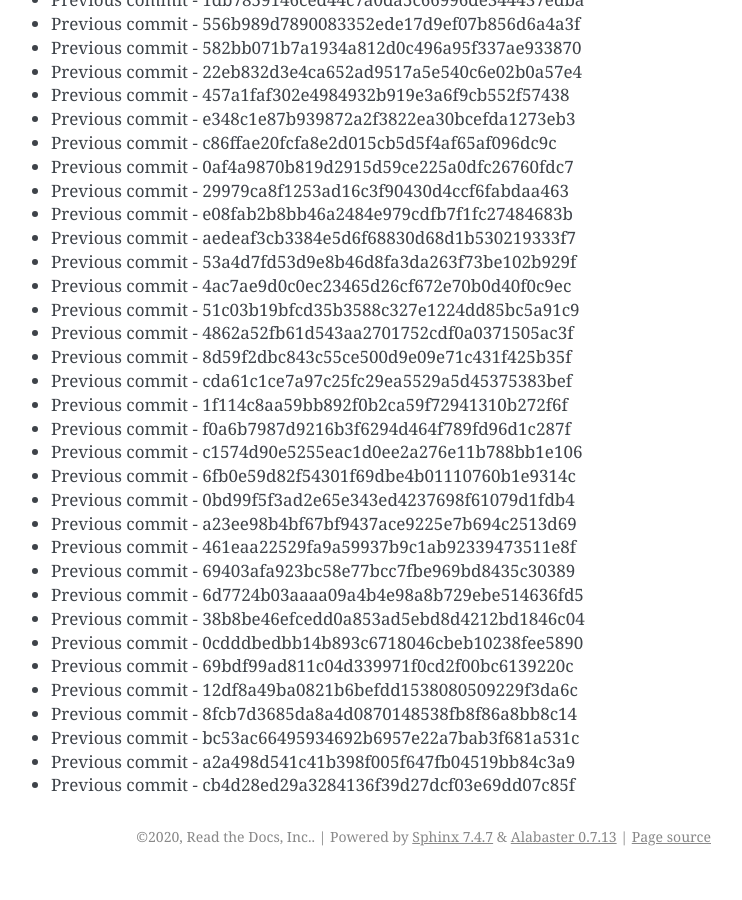
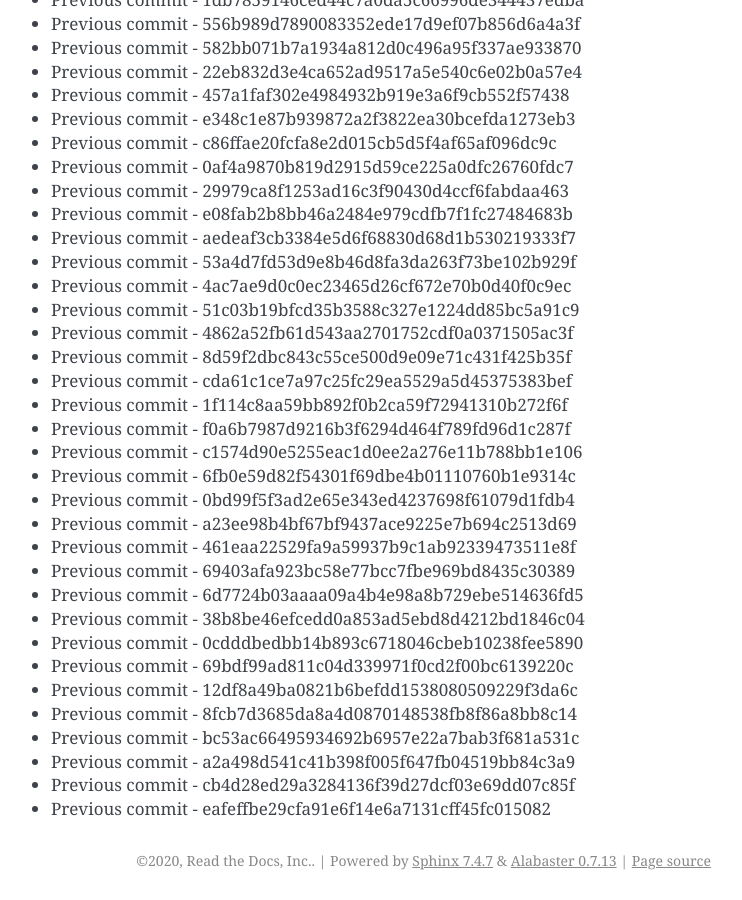
Before and after one commit to readthedocs/rtd-git-stresstest, a Sphinx documentation site: the page built from docs/updates.rst, in a window 1280 px wide and 900 px high, scrolled down 73569 px. Shown: the whole window, without its empty margins (399-1141 px from the left). Built offline with Sphinx 7.4.7, drawn with Linux system fonts in a browser that asks for light colours; before the commit the page ends 74445 px from its top, so only the background shows below that.

Commit message:
Generating commit from previous: eafeffbe29cfa91e6f14e6a7131cff45fc015082

```diff
--- a/docs/updates.rst
+++ b/docs/updates.rst
@@ -3123,3 +3123,4 @@ It can be tested for any performance characteristics.
 * Previous commit - bc53ac66495934692b6957e22a7bab3f681a531c
 * Previous commit - a2a498d541c41b398f005f647fb04519bb84c3a9
 * Previous commit - cb4d28ed29a3284136f39d27dcf03e69dd07c85f
+* Previous commit - eafeffbe29cfa91e6f14e6a7131cff45fc015082
```
